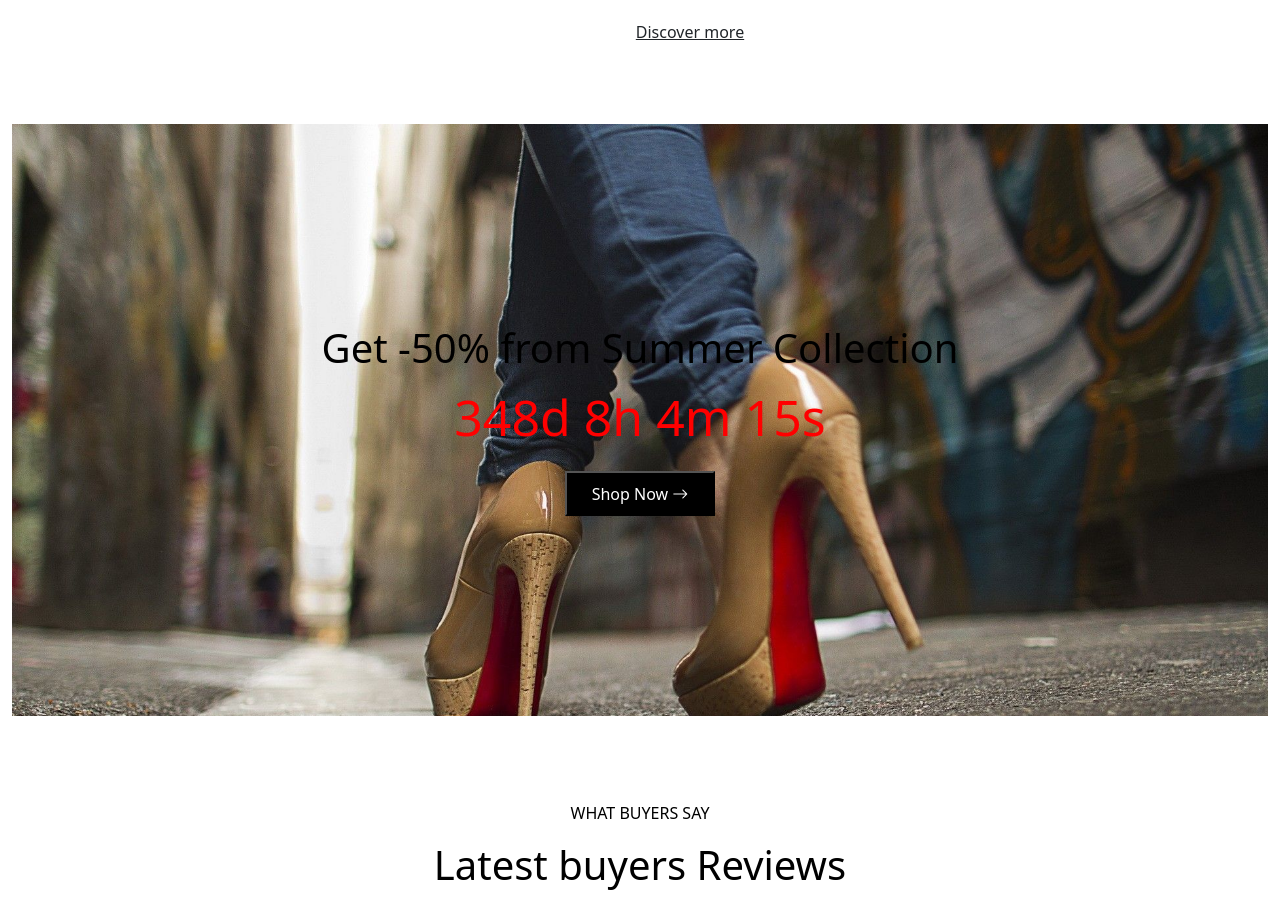
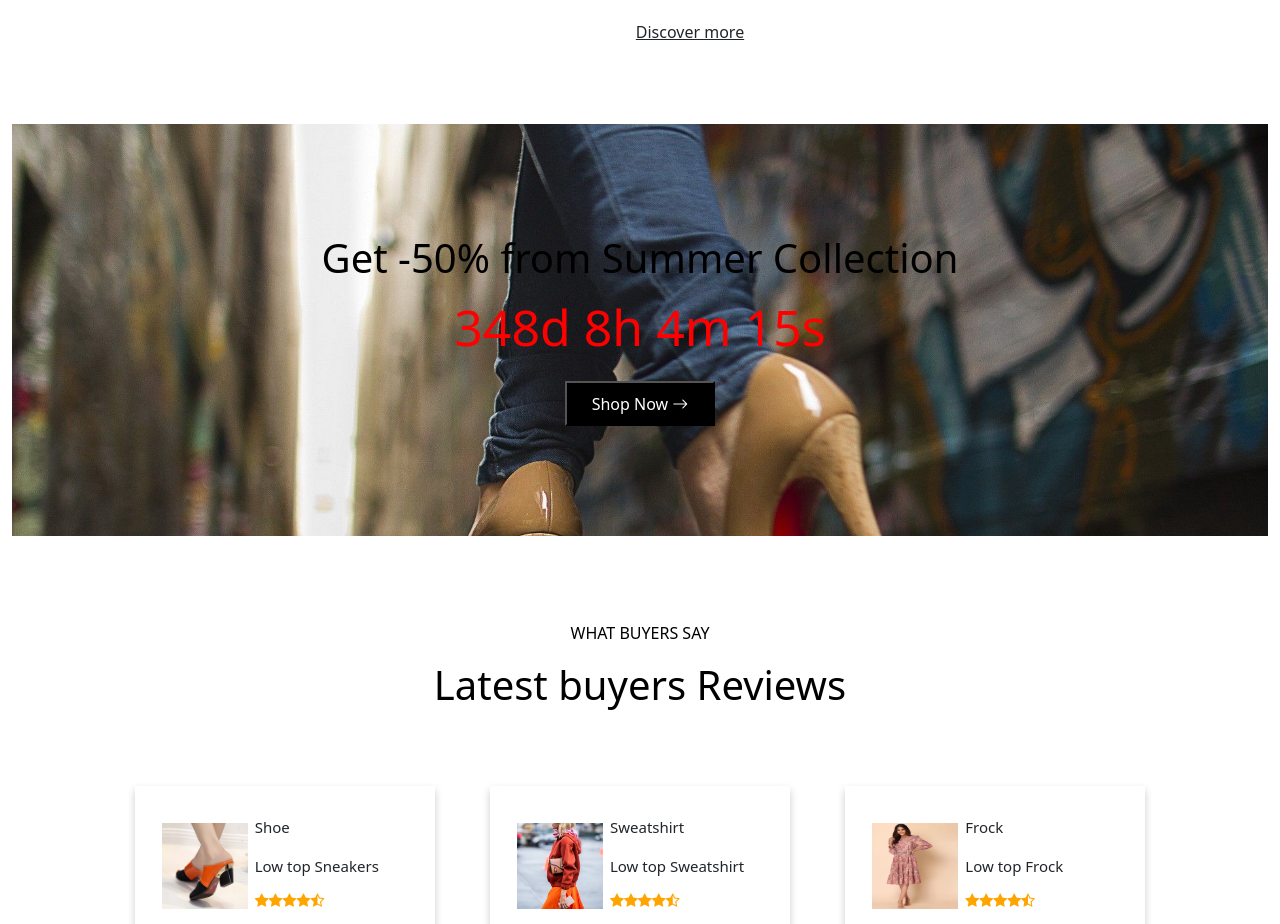
Before and after one commit to SivaranjaniJanarthanan/ui-shopper, a website: page index.html in a window 1280 px wide. Shown: the part 2960-3884 px from the top of the page. Drawn offline with nearby package versions, Linux system fonts and the light colour scheme.

Commit message:
Update index.html

```diff
--- a/index.html
+++ b/index.html
@@ -125,7 +125,7 @@
    .brand-time {
        background-color: white;
        color: black;
-       padding: 200px;
+       padding: 110px;
        text-align: center;
        justify-content: center;
        margin-top: 80px;
```
